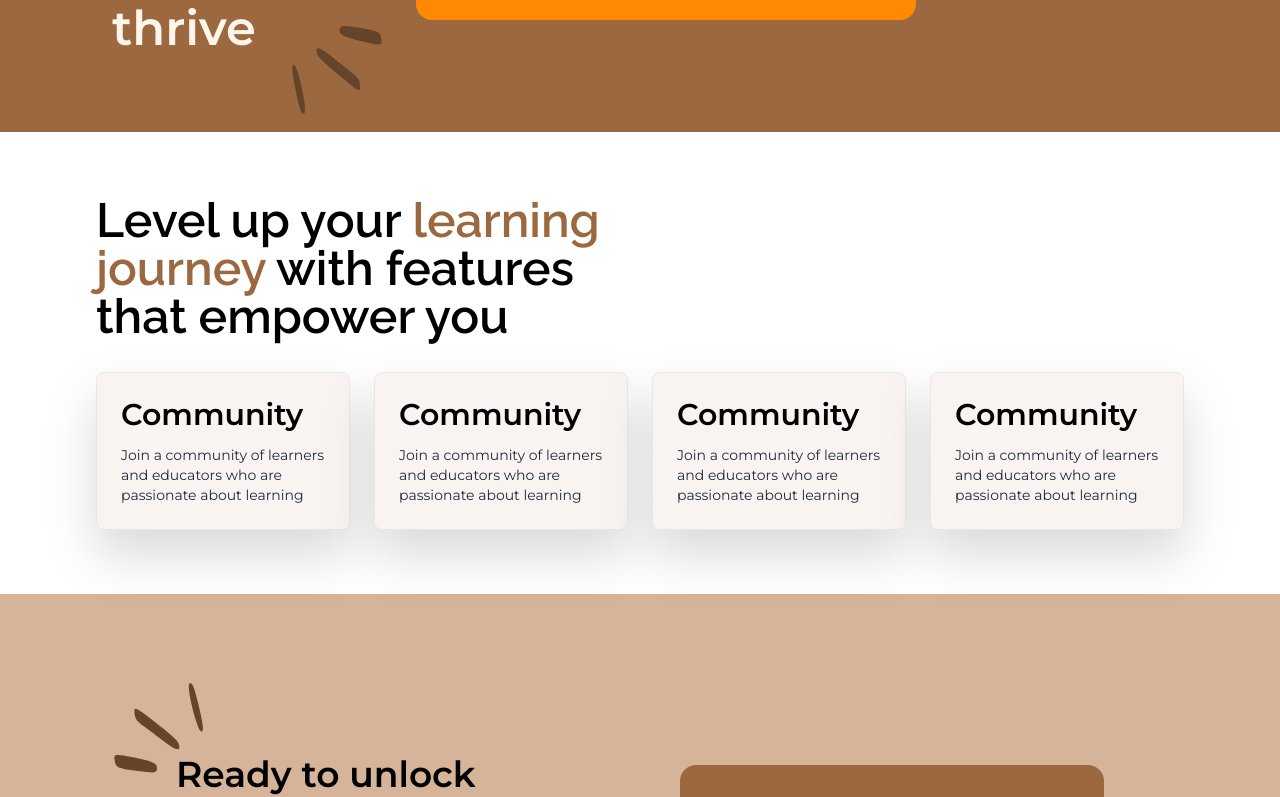
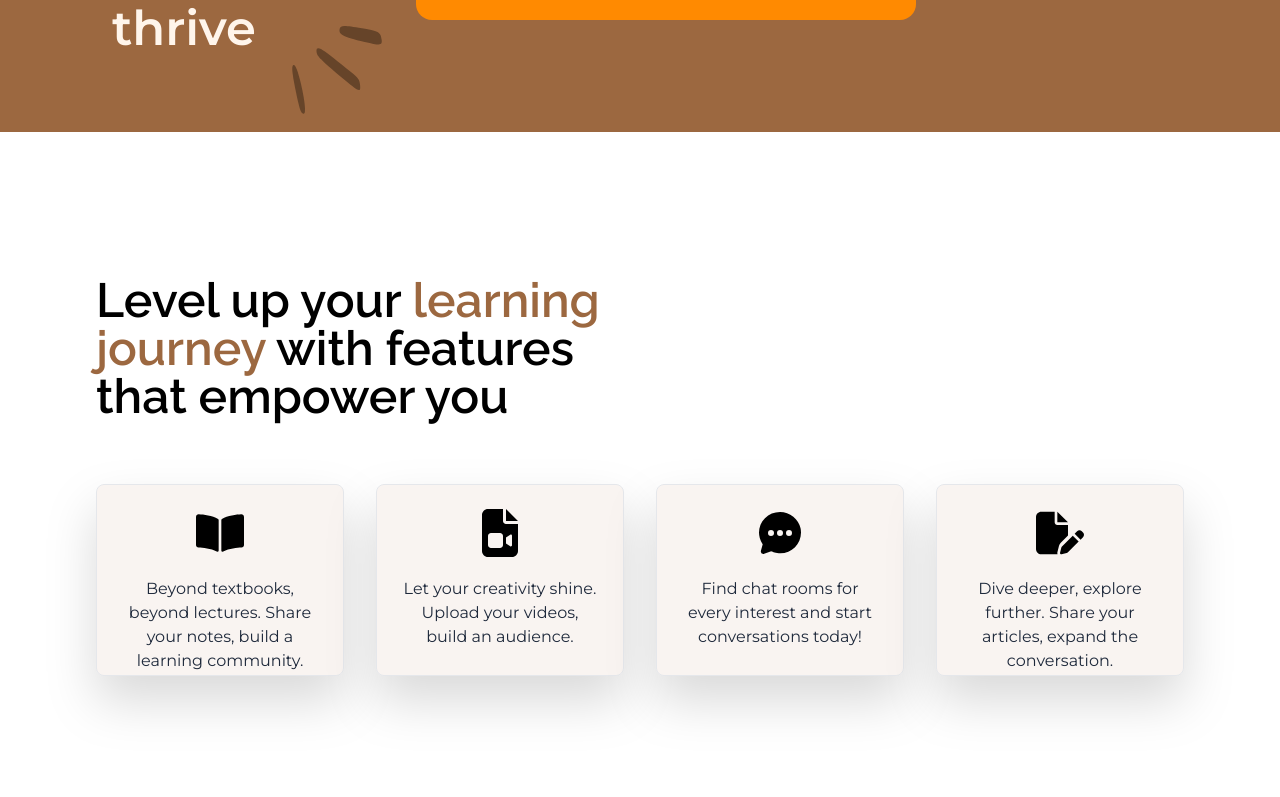
Before and after one commit to Try-N-Test/the-coffee-study-co, a Next.js app: page / in a window 1280 px wide. Shown: the part 704-1501 px from the top of the page. Built offline with nearby package versions, Linux system fonts and the light colour scheme.

Commit message:
feat:Feature section finalized

```diff
--- a/src/components/home/Features.tsx
+++ b/src/components/home/Features.tsx
@@ -1,8 +1,11 @@
+import { FaFilePen, FaFileVideo } from "react-icons/fa6";
 import { Card, CardHeader, CardContent, CardTitle } from "../ui/card";
+import { FaBookOpen } from "react-icons/fa";
+import { IoChatbubbleEllipses } from "react-icons/io5";
 
 const Features = () => {
   return (
-    <section className="grid grid-cols-12 gap-8 px-24 py-16">
+    <section id="features" className="grid grid-cols-12 gap-8 px-24 py-36">
       <div className="col-span-6">
         <h2 className="font-secondary text-5xl font-semibold">
           Level up your <span className="text-primary-6">learning journey</span>{" "}
@@ -10,56 +13,49 @@ const Features = () => {
         </h2>
       </div>
 
-      <div className="col-span-12 grid grid-cols-12 gap-6">
+      <div className="col-span-12 mt-8 grid grid-cols-12 gap-8">
         <div className="col-span-3">
-          <Card>
-            <CardTitle>
-              Community
+          <Card className="group hover:bg-primary-9 transition ease-in-out hover:cursor-pointer h-48">
+            <CardTitle className="items-center">
+              <FaBookOpen size={48} className="group-hover:text-secondary-6" />
             </CardTitle>
-            <CardContent>
-                Join a community of learners and educators who are passionate
-                about learning
-                </CardContent>
-
+            <CardContent className="group-hover:text-primary-1 pt-3 text-center text-base">
+              Beyond textbooks, beyond lectures. Share your notes, build a
+              learning community.
+            </CardContent>
           </Card>
         </div>
         <div className="col-span-3">
-          <Card>
-            <CardTitle>
-              Community
+          <Card className="group hover:bg-primary-9 transition ease-in-out hover:cursor-pointer h-48">
+            <CardTitle className="items-center">
+              <FaFileVideo size={48} className="group-hover:text-secondary-6" />
             </CardTitle>
-            <CardContent>
-                Join a community of learners and educators who are passionate
-                about learning
-                </CardContent>
-
+            <CardContent className="group-hover:text-primary-1 pt-3 text-center text-base">
+              Let your creativity shine. Upload your videos, build an audience.
+            </CardContent>
           </Card>
         </div>
         <div className="col-span-3">
-          <Card>
-            <CardTitle>
-              Community
+          <Card className="group hover:bg-primary-9 transition ease-in-out hover:cursor-pointer h-48">
+            <CardTitle className="items-center">
+              <IoChatbubbleEllipses size={48} className="group-hover:text-secondary-6" />
             </CardTitle>
-            <CardContent>
-                Join a community of learners and educators who are passionate
-                about learning
-                </CardContent>
-
+            <CardContent className="group-hover:text-primary-1 pt-3 text-center text-base">
+              Find chat rooms for every interest and start conversations today!
+            </CardContent>
           </Card>
         </div>
         <div className="col-span-3">
-          <Card>
-            <CardTitle>
-              Community
+          <Card className="group hover:bg-primary-9 transition ease-in-out hover:cursor-pointer h-48">
+            <CardTitle className="items-center">
+              <FaFilePen size={48} className="group-hover:text-secondary-6" />
             </CardTitle>
-            <CardContent>
-                Join a community of learners and educators who are passionate
-                about learning
-                </CardContent>
-
+            <CardContent className="group-hover:text-primary-1 pt-3 text-center text-base">
+              Dive deeper, explore further. Share your articles, expand the
+              conversation.
+            </CardContent>
           </Card>
         </div>
-
       </div>
     </section>
   );
--- a/src/constants/index.ts
+++ b/src/constants/index.ts
@@ -5,7 +5,7 @@ export interface INavLink {
 
 export const navLinks: INavLink[] = [
   {
-    id: "features",
+    id: "#features",
     title: "Features",
   },
   {
```
